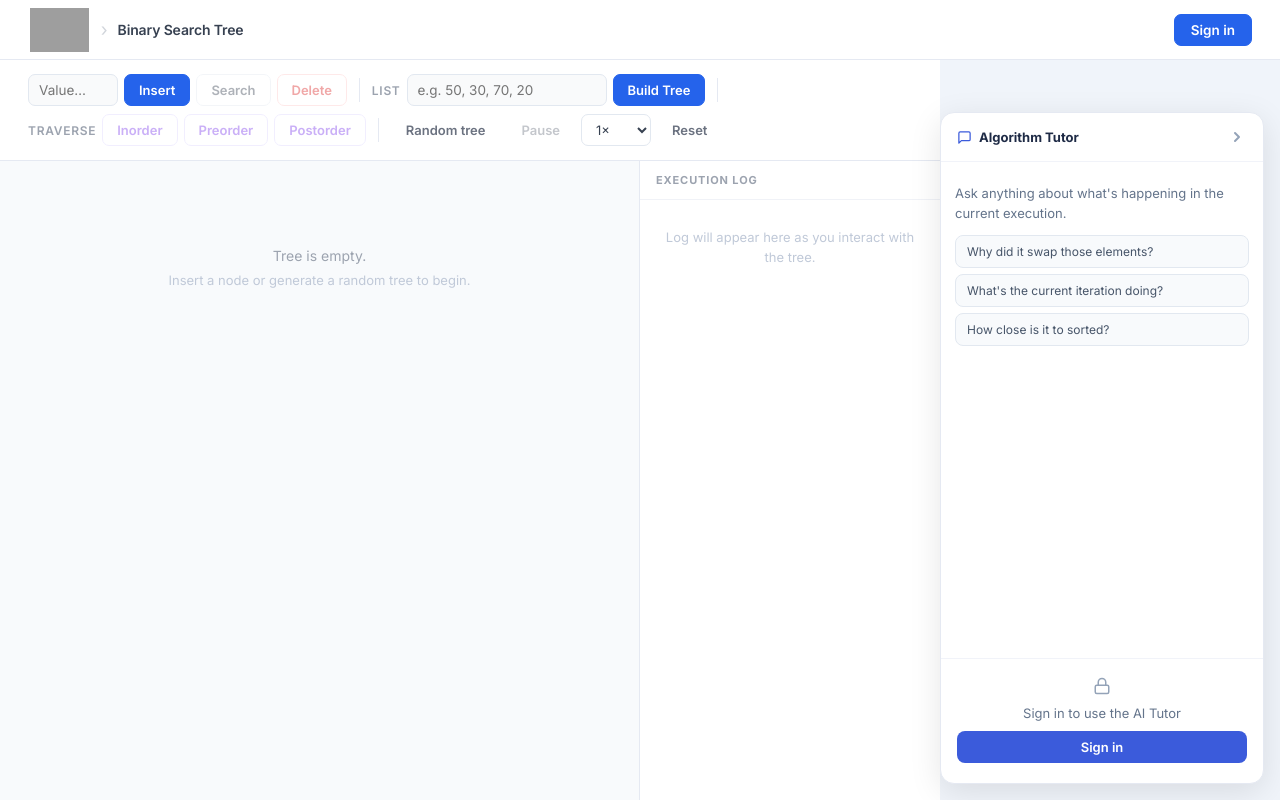
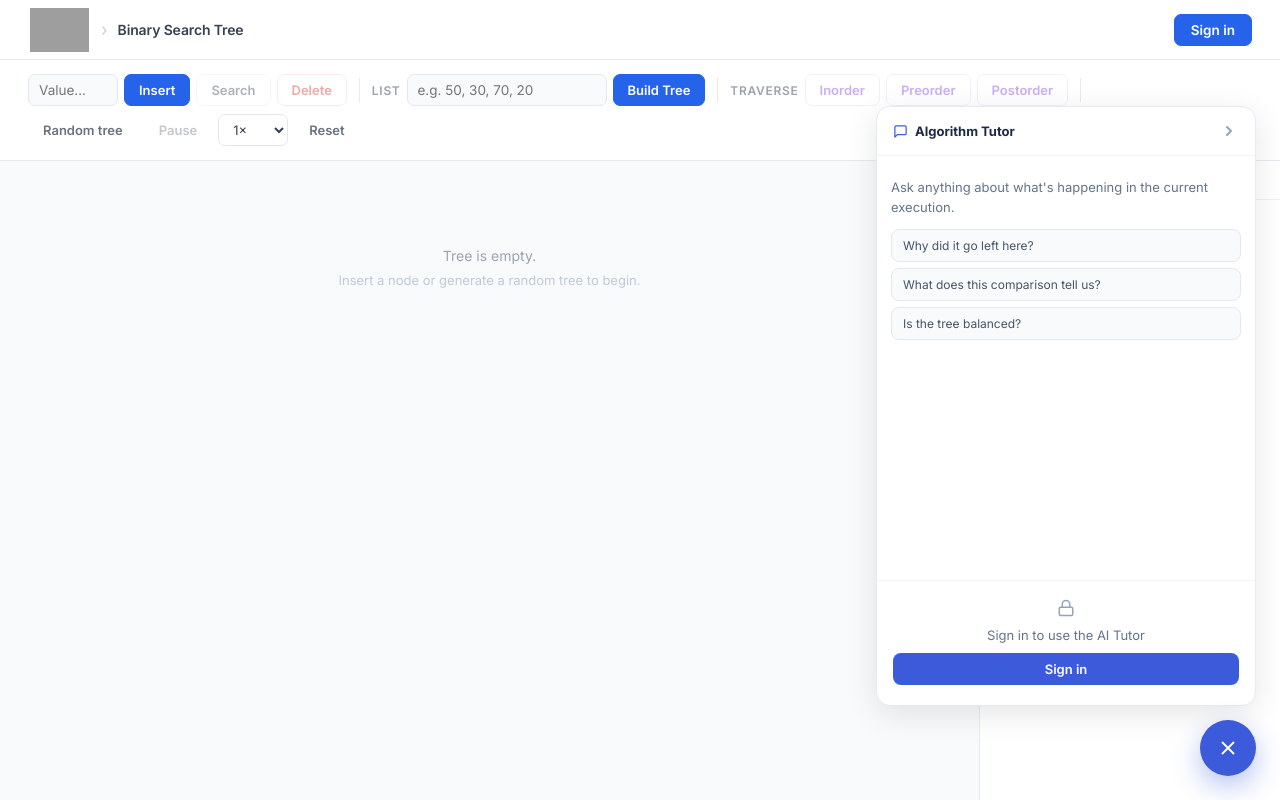
Before and after one commit to naimPJ/AlgoExplorer, a React (Vite) app: page / in a window 1280 px wide. Both pictures are taken after a click on the button "Explore". Built offline with nearby package versions, Linux system fonts and the light colour scheme; grey boxes are pictures that could not be loaded.

Commit message:
fixed ai tutor ui/ux

```diff
--- a/src/App.jsx
+++ b/src/App.jsx
@@ -74,7 +74,7 @@ const AppInner = () => {
                 ) : view === "landing" ? (
                     <LandingPage onSelect={handleSelectAlgorithm} onOpenTree={handleOpenTree} onOpenAuth={handleOpenAuth} onOpenRace={handleOpenRace} />
                 ) : view === "tree" ? (
-                    <TreePage />
+                    <TreePage onOpenAuth={handleOpenAuth} />
                 ) : view === "race" ? (
                     <RacePage onBack={handleBack} />
                 ) : (
--- a/src/components/AlgoChat.css
+++ b/src/components/AlgoChat.css
@@ -332,6 +332,67 @@
 
 .algochat-locked-btn:hover { background: #2f4ac7; }
 
+/* ── Floating (overlay) variant ───────────────────────────────────────────── */
+.algochat-floating {
+    position: fixed;
+    right: 24px;
+    bottom: 24px;
+    z-index: 1000;
+    display: flex;
+    flex-direction: column;
+    align-items: flex-end;
+    gap: 14px;
+    pointer-events: none;
+}
+
+.algochat-floating .algochat-panel,
+.algochat-floating .algochat-fab {
+    pointer-events: auto;
+}
+
+.algochat-floating .algochat-panel {
+    width: 380px;
+    height: min(600px, calc(100vh - 140px));
+    animation: algochat-pop-in 0.16s ease;
+    transform-origin: bottom right;
+}
+
+@keyframes algochat-pop-in {
+    from { opacity: 0; transform: translateY(10px) scale(0.96); }
+    to   { opacity: 1; transform: translateY(0) scale(1); }
+}
+
+.algochat-fab {
+    width: 56px;
+    height: 56px;
+    flex-shrink: 0;
+    border-radius: 50%;
+    background: #3b5bdb;
+    color: #fff;
+    border: none;
+    display: flex;
+    align-items: center;
+    justify-content: center;
+    cursor: pointer;
+    box-shadow: 0 10px 28px rgba(59, 91, 219, 0.38);
+    transition: background 0.15s, transform 0.15s;
+}
+
+.algochat-fab:hover {
+    background: #2f4ac7;
+    transform: scale(1.06);
+}
+
+@media (max-width: 480px) {
+    .algochat-floating {
+        right: 12px;
+        bottom: 12px;
+    }
+    .algochat-floating .algochat-panel {
+        width: calc(100vw - 24px);
+    }
+}
+
 /* ── Streaming spinner ────────────────────────────────────────────────────── */
 .algochat-spinner {
     width: 14px;
--- a/src/components/AlgoChat.jsx
+++ b/src/components/AlgoChat.jsx
@@ -10,7 +10,7 @@ const ChatMessage = ({ msg }) => (
     </div>
 );
 
-const AlgoChat = ({ context, onOpenAuth }) => {
+const AlgoChat = ({ context, onOpenAuth, floating = false }) => {
     const { user, getToken } = useAuth();
     const [collapsed,  setCollapsed]  = useState(() => localStorage.getItem("ae_tutor_collapsed") === "1");
     const [messages,   setMessages]   = useState([]);
@@ -124,25 +124,7 @@ const AlgoChat = ({ context, onOpenAuth }) => {
         }
     };
 
-    return (
-        <div className={`algochat-dock ${collapsed ? "algochat-dock--collapsed" : ""}`}>
-            {/* Collapsed rail */}
-            <button
-                className="algochat-rail"
-                onClick={() => setCollapsed(false)}
-                title="Open Algorithm Tutor"
-            >
-                <svg width="18" height="18" viewBox="0 0 24 24" fill="none" aria-hidden="true">
-                    <path d="M21 15a2 2 0 01-2 2H7l-4 4V5a2 2 0 012-2h14a2 2 0 012 2z"
-                          stroke="currentColor" strokeWidth="2" strokeLinecap="round" strokeLinejoin="round"/>
-                </svg>
-                <span className="algochat-rail-label">AI Tutor</span>
-                <svg width="14" height="14" viewBox="0 0 16 16" fill="none" aria-hidden="true">
-                    <path d="M10 4L6 8l4 4" stroke="currentColor" strokeWidth="2" strokeLinecap="round" strokeLinejoin="round"/>
-                </svg>
-            </button>
-
-            {/* Panel */}
+    const panel = (
         <div className="algochat-panel">
             <div className="algochat-header">
                 <div className="algochat-header-title">
@@ -179,9 +161,13 @@ const AlgoChat = ({ context, onOpenAuth }) => {
                     <div className="algochat-empty">
                         <p>{quizMode ? "Quiz mode: the AI will ask you what happens next." : "Ask anything about what's happening in the current execution."}</p>
                         <div className="algochat-suggestions">
-                                {(quizMode
+                            {(context?.kind === 'tree'
+                                ? (quizMode
+                                    ? ["It will go left", "It will go right", "It found the value"]
+                                    : ["Why did it go left here?", "What does this comparison tell us?", "Is the tree balanced?"])
+                                : (quizMode
                                     ? ["It will compare two elements", "It will swap two elements", "It will write a value"]
-                                    : ["Why did it swap those elements?", "What's the current iteration doing?", "How close is it to sorted?"]
+                                    : ["Why did it swap those elements?", "What's the current iteration doing?", "How close is it to sorted?"])
                             ).map(s => (
                                 <button
                                     key={s}
@@ -238,6 +224,51 @@ const AlgoChat = ({ context, onOpenAuth }) => {
                 </div>
             )}
         </div>
+    );
+
+    if (floating) {
+        return (
+            <div className="algochat-floating">
+                {!collapsed && panel}
+                <button
+                    className="algochat-fab"
+                    onClick={() => setCollapsed(c => !c)}
+                    title={collapsed ? "Open Algorithm Tutor" : "Close Algorithm Tutor"}
+                >
+                    {collapsed ? (
+                        <svg width="24" height="24" viewBox="0 0 24 24" fill="none" aria-hidden="true">
+                            <path d="M21 15a2 2 0 01-2 2H7l-4 4V5a2 2 0 012-2h14a2 2 0 012 2z"
+                                  stroke="currentColor" strokeWidth="2" strokeLinecap="round" strokeLinejoin="round"/>
+                        </svg>
+                    ) : (
+                        <svg width="22" height="22" viewBox="0 0 24 24" fill="none" aria-hidden="true">
+                            <path d="M6 6l12 12M18 6L6 18" stroke="currentColor" strokeWidth="2" strokeLinecap="round" strokeLinejoin="round"/>
+                        </svg>
+                    )}
+                </button>
+            </div>
+        );
+    }
+
+    return (
+        <div className={`algochat-dock ${collapsed ? "algochat-dock--collapsed" : ""}`}>
+            {/* Collapsed rail */}
+            <button
+                className="algochat-rail"
+                onClick={() => setCollapsed(false)}
+                title="Open Algorithm Tutor"
+            >
+                <svg width="18" height="18" viewBox="0 0 24 24" fill="none" aria-hidden="true">
+                    <path d="M21 15a2 2 0 01-2 2H7l-4 4V5a2 2 0 012-2h14a2 2 0 012 2z"
+                          stroke="currentColor" strokeWidth="2" strokeLinecap="round" strokeLinejoin="round"/>
+                </svg>
+                <span className="algochat-rail-label">AI Tutor</span>
+                <svg width="14" height="14" viewBox="0 0 16 16" fill="none" aria-hidden="true">
+                    <path d="M10 4L6 8l4 4" stroke="currentColor" strokeWidth="2" strokeLinecap="round" strokeLinejoin="round"/>
+                </svg>
+            </button>
+
+            {panel}
         </div>
     );
 };
--- a/src/pages/TreePage.jsx
+++ b/src/pages/TreePage.jsx
@@ -39,7 +39,7 @@ const LogEntry = ({ entry, onEntryClick }) => {
 };
 
 // ── Tree Page ─────────────────────────────────────────────────────────────────
-const TreePage = () => {
+const TreePage = ({ onOpenAuth }) => {
     const [tree,        setTree]        = useState(null);
     const [steps,       setSteps]       = useState([]);
     const [stepIdx,     setStepIdx]     = useState(0);
@@ -217,15 +217,41 @@ const TreePage = () => {
     };
 
     const currentStep = steps[stepIdx] ?? null;
+    const nextStep = steps[stepIdx + 1] ?? null;
     const noTree = !tree && !currentStep?.treeAfter;
 
-    const chatContext = useMemo(() => ({
-        algorithm:   'Binary Search Tree',
-        stepIndex:   stepIdx,
-        totalSteps:  steps.length,
-        currentStep: currentStep ? { action: currentStep.action, description: currentStep.description } : null,
-        recentSteps: log.slice(0, 8).map(e => e.description),
-    }), [stepIdx, steps.length, currentStep, log]);
+    const chatContext = useMemo(() => {
+        const inorderValues = [];
+        const walk = (node) => {
+            if (!node) return;
+            walk(node.left);
+            inorderValues.push(node.value);
+            walk(node.right);
+        };
+        walk(tree);
+
+        return {
+            kind:        'tree',
+            algorithm:   'Binary Search Tree',
+            stepIndex:   stepIdx,
+            totalSteps:  steps.length,
+            currentStep: currentStep ? {
+                action:       currentStep.action,
+                description:  currentStep.description,
+                path:         currentStep.path,
+                currentValue: currentStep.currentValue,
+            } : null,
+            nextStep: nextStep ? {
+                action:      nextStep.action,
+                description: nextStep.description,
+            } : null,
+            executionLog: log.slice(0, 8).map(e => ({ action: e.action, description: e.description })),
+            treeSnapshot: {
+                root:    tree?.value ?? null,
+                inorder: inorderValues,
+            },
+        };
+    }, [stepIdx, steps.length, currentStep, nextStep, log, tree]);
 
     return (
         <div className="tree-page-wrap">
@@ -355,7 +381,7 @@ const TreePage = () => {
             </div>
 
         </div>
-        <AlgoChat context={chatContext} isRunning={stepIdx > 0} />
+        <AlgoChat context={chatContext} onOpenAuth={onOpenAuth} floating />
         </div>
     );
 };
```
Also changed, not shown: 1 other file (tests, documents, lock files or other folders). Lines whose indentation alone changed are shown as unchanged.
